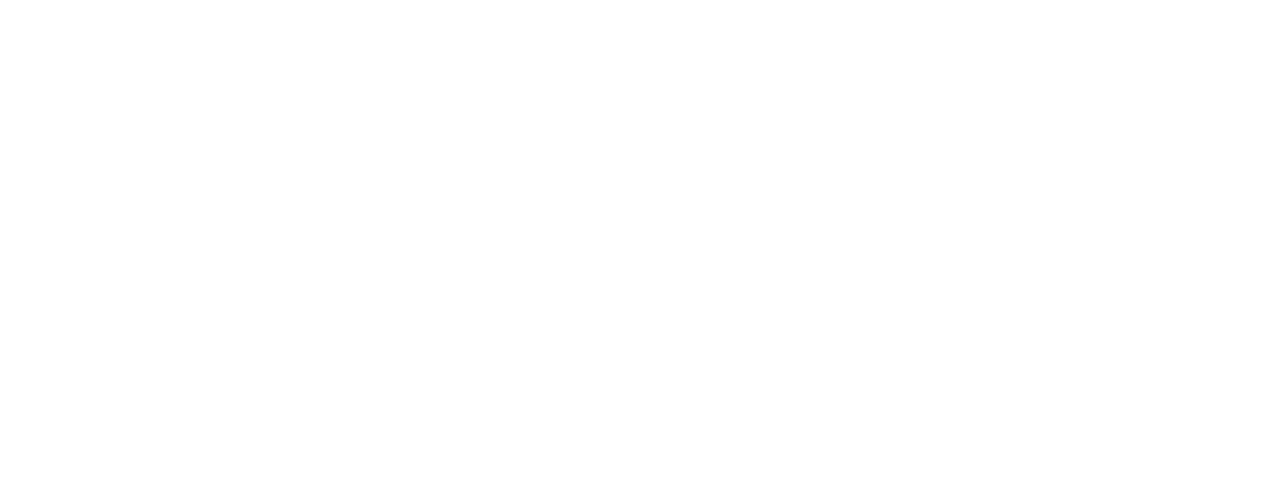
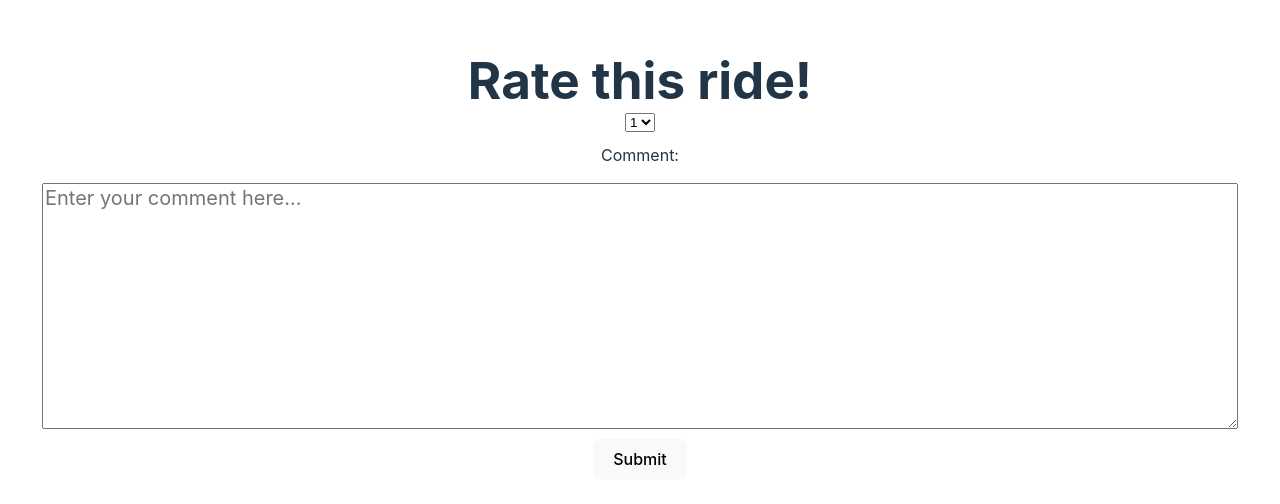
Before and after one commit to rzhang57/riderater, a React (Vite) app in the folder riderater-client/: page /locations/1/attraction/1/ratings/create in a window 1280 px wide. Before the commit this address had no page. Shown: the part 166-670 px from the top of the page. Built offline with nearby package versions, Linux system fonts and the light colour scheme; what @radix-ui/themes would draw is missing.

Commit message:
Initial rating form created
Routing should be fine, but something fishy is going on with the form itself, weird.

```diff
--- a/riderater-client/src/App.jsx
+++ b/riderater-client/src/App.jsx
@@ -6,6 +6,7 @@
 import AttractionList from "./components/AttractionList";
 import RatingsList from "./components/RatingsList.jsx";
 import '@radix-ui/themes/styles.css';
+import RatingForm from "./components/RatingForm.jsx";
 
 
 export default function App() {
@@ -16,6 +17,7 @@
               <Route path="/locations" element={<Locations/>}/>
               <Route path="/locations/:location" element={<AttractionList/>}/>
               <Route path="/locations/:location/attraction/:attractionId" element={<RatingsList/>}/>
+              <Route path="/locations/:location/attraction/:attractionId/ratings/create" element={<RatingForm/>}/>
           </Routes>
       </Router>
 )
--- a/riderater-client/src/components/Home.jsx
+++ b/riderater-client/src/components/Home.jsx
@@ -1,4 +1,4 @@
-import react, {useState} from 'react';
+import react, {useEffect, useState} from 'react';
 import { Link } from 'react-router-dom';
 import * as Popover from '@radix-ui/react-popover';
 import './styles.css'
--- /dev/null
+++ b/riderater-client/src/components/RatingForm.jsx
@@ -0,0 +1,57 @@
+import React, {useState} from 'react';
+import {useParams} from "react-router-dom";
+import axios from "axios";
+
+export default function RatingForm() {
+    const { attractionId } = useParams();
+    const [rating, setRating] = useState('');
+    const [comment, setComment] = useState('');
+
+    console.log(attractionId);
+
+    const handleClick = async (e) => {
+        console.log('Submitting:', { rating, comment, attractionId });
+
+        try {
+            const response = await axios.post(`http://localhost:8080/api/attractions/${attractionId}/ratings`,
+                {
+                    rating: rating,
+                    comment: comment
+                });
+            console.log("Rating submitted successfully:", response.data);
+        } catch (error) {
+            console.error("Error submitting rating:", error);
+        }
+    }
+
+    return (
+        <div className="ratingForm">
+            <h1>Rate this ride!</h1>
+            <form id="ratingForm">
+                <div>
+                    <label htmlFor="rating"></label>
+                    <select id="rating" name="rating" onChange={(e) => setRating(e.target.value)} required>
+                        <option value="1">1</option>
+                        <option value="2">2</option>
+                        <option value="3">3</option>
+                        <option value="4">4</option>
+                        <option value="5">5</option>
+                    </select>
+                </div>
+                <div className={'form-list'}>
+                    <label htmlFor="comment">Comment:</label>
+                    <textarea id="comment"
+                              name="comment"
+                              rows="10"
+                              cols="100"
+                              onChange={(e) => setComment(e.target.value)}
+                              placeholder="Enter your comment here..."
+                              required></textarea>
+                </div>
+                <div>
+                    <button type="submit" onSubmit={handleClick}>Submit</button>
+                </div>
+            </form>
+        </div>
+    );
+}
--- a/riderater-client/src/components/styles.css
+++ b/riderater-client/src/components/styles.css
@@ -14,22 +14,6 @@
     to {
         opacity: 0;
     }
-}
-
-.PopoverTrigger {
-    background-color: black;
-    border-radius: 4px;
-}
-
-.PopoverContent {
-    border-radius: 4px;
-    padding: 20px;
-    width: 260px;
-    background-color: black;
-}
-
-.PopoverArrow {
-    fill: white;
 }
 
 .location-button {
@@ -132,3 +116,18 @@
     align-items: center;
     justify-content: center;
 }
+
+.form-list {
+    display: grid;
+    grid-template-columns: auto; /* Creates 3 equal-width columns */
+    gap: 16px;
+    padding: 10px;
+    align-items: center;
+    justify-content: center;
+    text-align: center;
+}
+
+textarea {
+    font-size: 20px;
+    font-family: Inter, system-ui, Avenir, Helvetica, Arial, sans-serif;
+}
```
